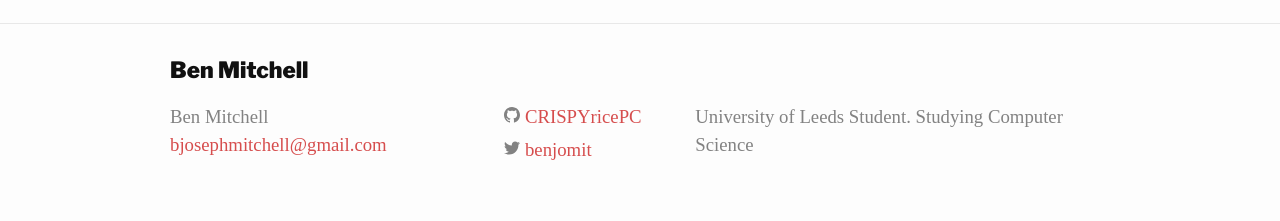
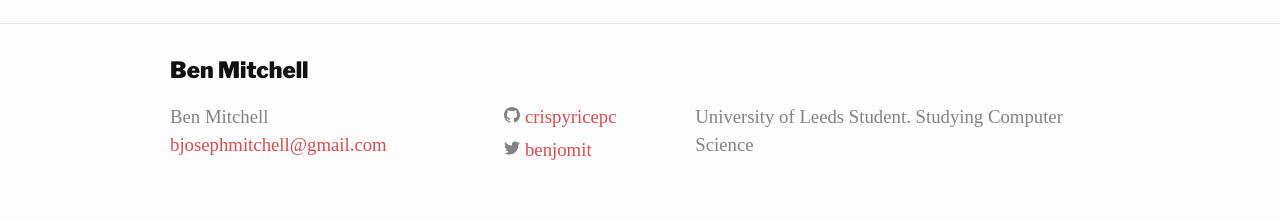
Before and after one commit to CRISPYricePC/benmitchell.dev, a Jekyll site: the page built from index.md, in a window 1280 px wide. Shown: the part 1302-1523 px from the top of the page. Built offline with Jekyll 4.4.1, drawn with Linux system fonts in a browser that asks for light colours; some web fonts are replaced.

```diff
--- a/_config.yml
+++ b/_config.yml
@@ -25,7 +25,7 @@ description: >- # this means to ignore newlines until "baseurl:"
 baseurl: "" # the subpath of your site, e.g. /blog
 url: "https://benmitchell.dev" # the base hostname & protocol for your site, e.g. http://example.com
 twitter_username: benjomit
-github_username:  CRISPYricePC
+github_username:  crispyricepc
 
 # Build settings
 theme: minima
```
